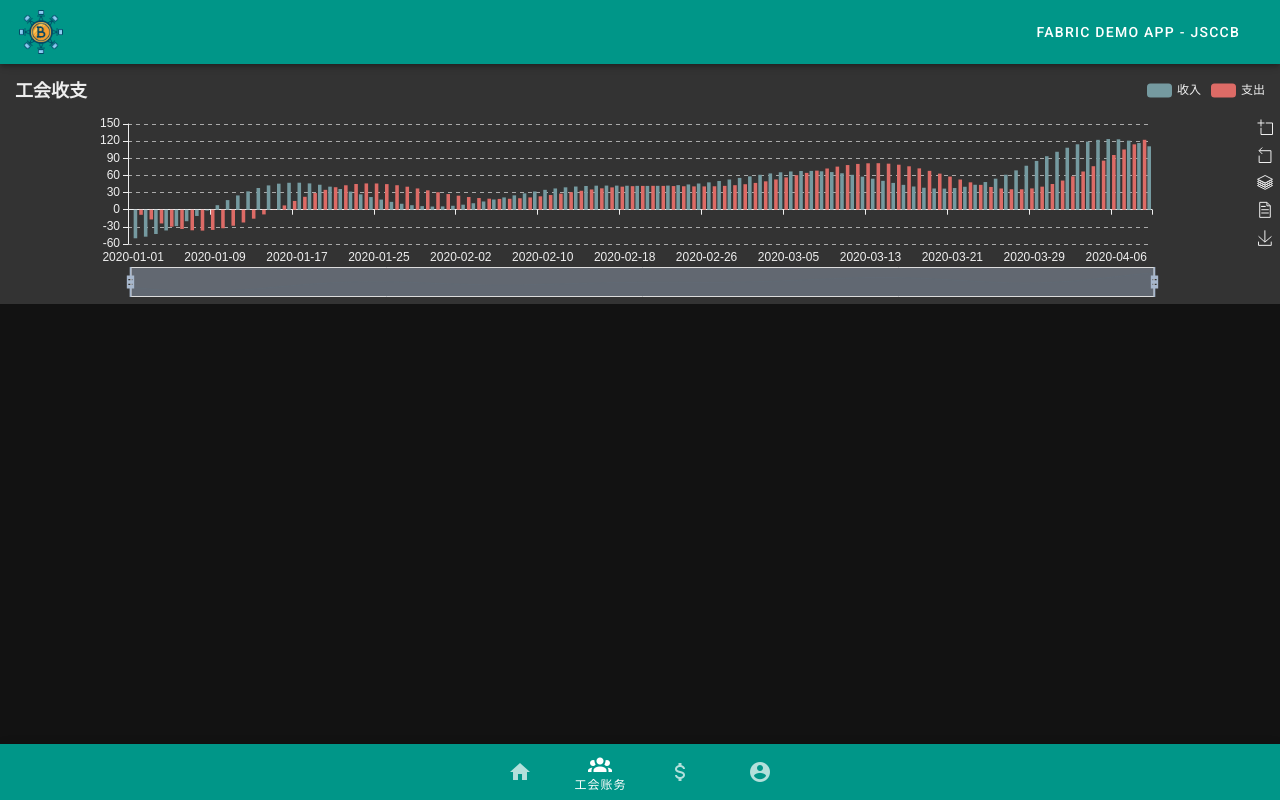
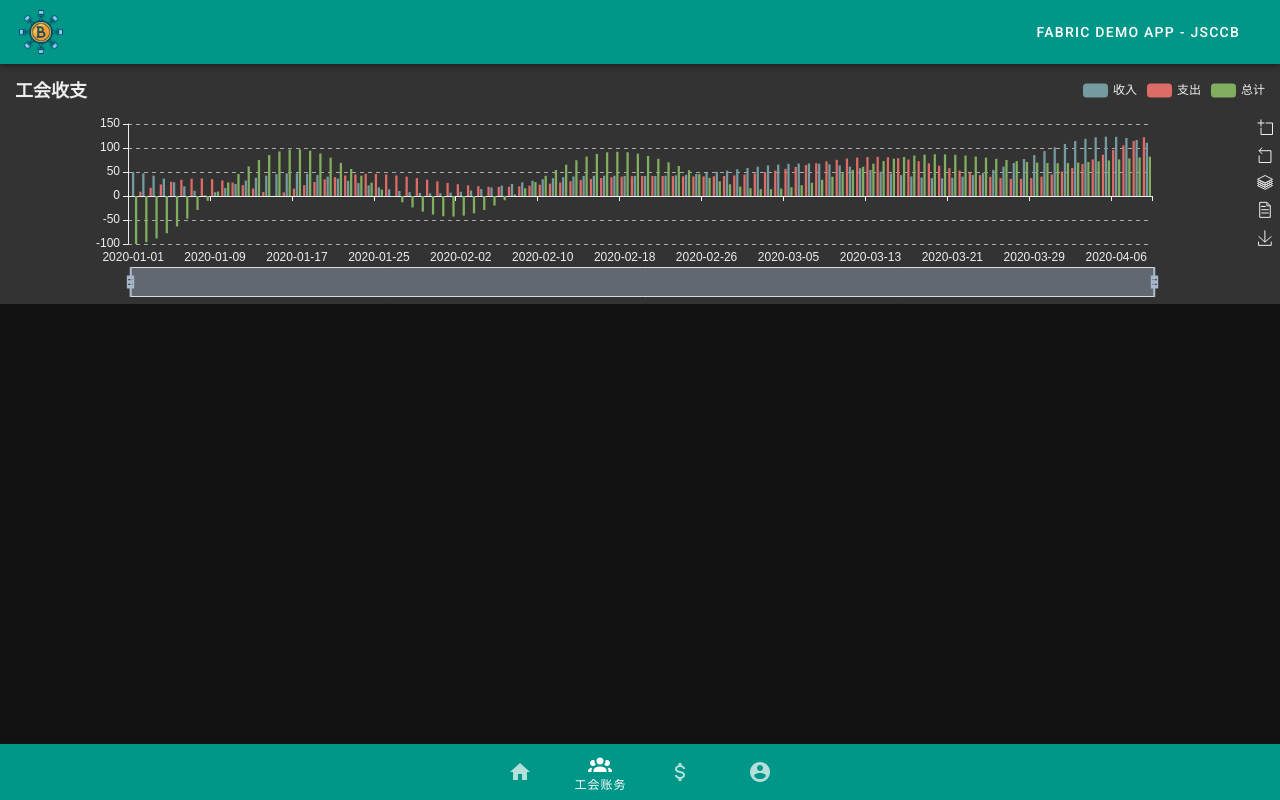
Before and after one commit to xusysh/fabric-client-demo, a Vue app: page /union-account in a window 1280 px wide. Built offline with nearby package versions, Linux system fonts and the light colour scheme.

Commit message:
收支图1

```diff
--- a/src/views/components/charts/BarChart/BarAnimationDelay.vue
+++ b/src/views/components/charts/BarChart/BarAnimationDelay.vue
@@ -16,13 +16,19 @@ export default {
     var xAxisData = []
     var data1 = []
     var data2 = []
+    var data3 = []
     var date = new Date(2020, 0, 1)
 
     for (var i = 0; i < 100; i++) {
       xAxisData.push(DateToStr(date, "yyyy-MM-dd"))
       date.setDate(date.getDate() + 1)
-      data1.push(((Math.sin(i / 5) * (i / 5 - 10) + i / 6) * 5).toFixed(2))
-      data2.push(((Math.cos(i / 5) * (i / 5 - 10) + i / 6) * 5).toFixed(2))
+      data1.push(
+        Math.abs((Math.sin(i / 5) * (i / 5 - 10) + i / 6) * 5).toFixed(2)
+      )
+      data2.push(
+        Math.abs((Math.cos(i / 5) * (i / 5 - 10) + i / 6) * 5).toFixed(2)
+      )
+      data3.push(((Math.cos(i / 5) * (i / 5 - 20) + i / 6) * 5).toFixed(2))
     }
     this.option = {
       title: {
@@ -33,7 +39,7 @@ export default {
       legend: {
         top: "6%",
         right: "10px",
-        data: ["收入", "支出"]
+        data: ["收入", "支出", "总计"]
       },
       toolbox: {
         orient: "vertical",
@@ -92,6 +98,19 @@ export default {
           animationDelay: function(idx) {
             return idx * 10 + 100
           }
+        },
+        {
+          name: "总计",
+          type: "bar",
+          data: data3,
+          animationDelay: function(idx) {
+            return idx * 10 + 100
+          },
+          itemStyle: {
+            normal: {
+              color: "#82AF5F"
+            }
+          }
         }
       ],
       animationEasing: "elasticOut",
```
